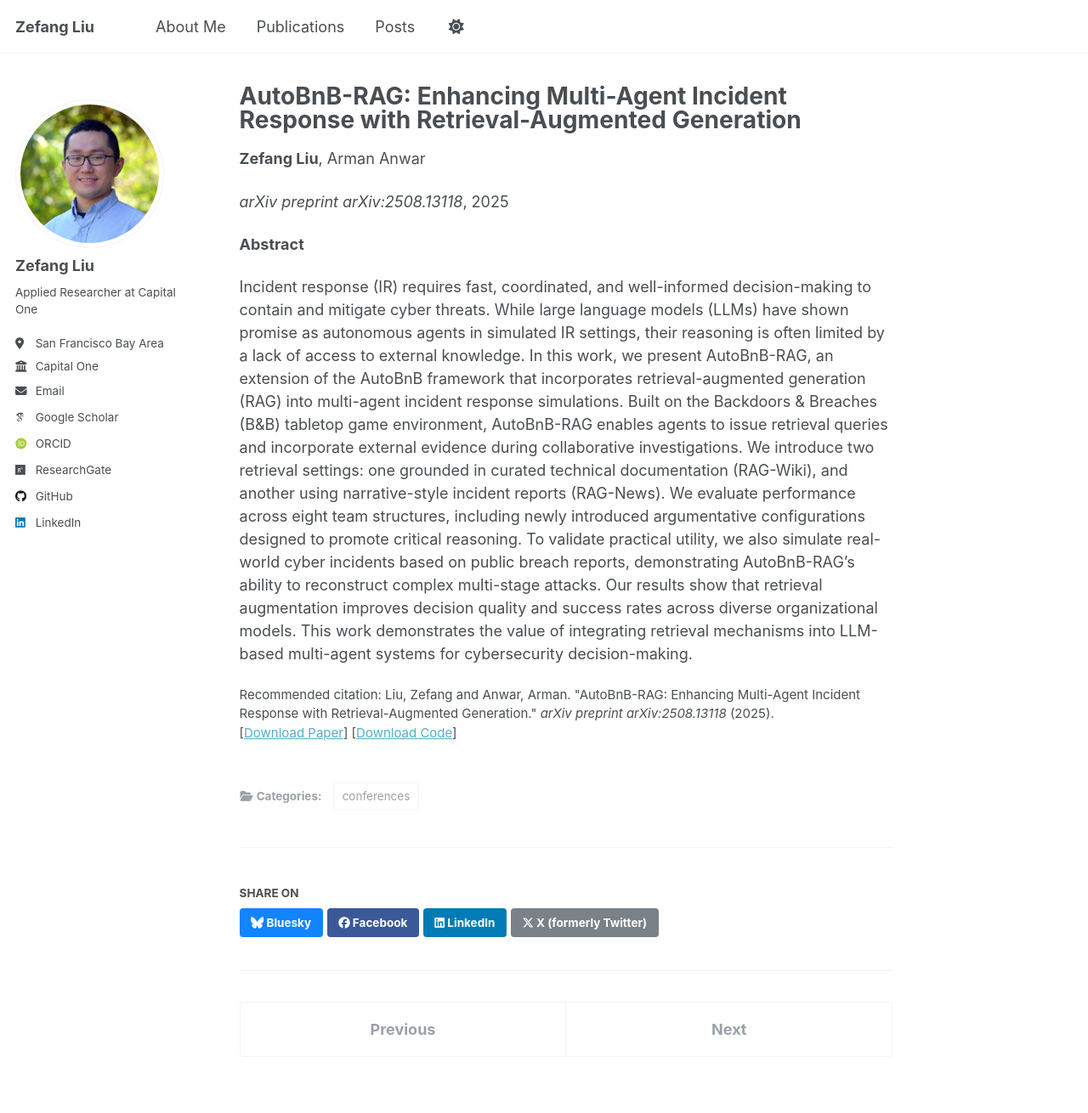
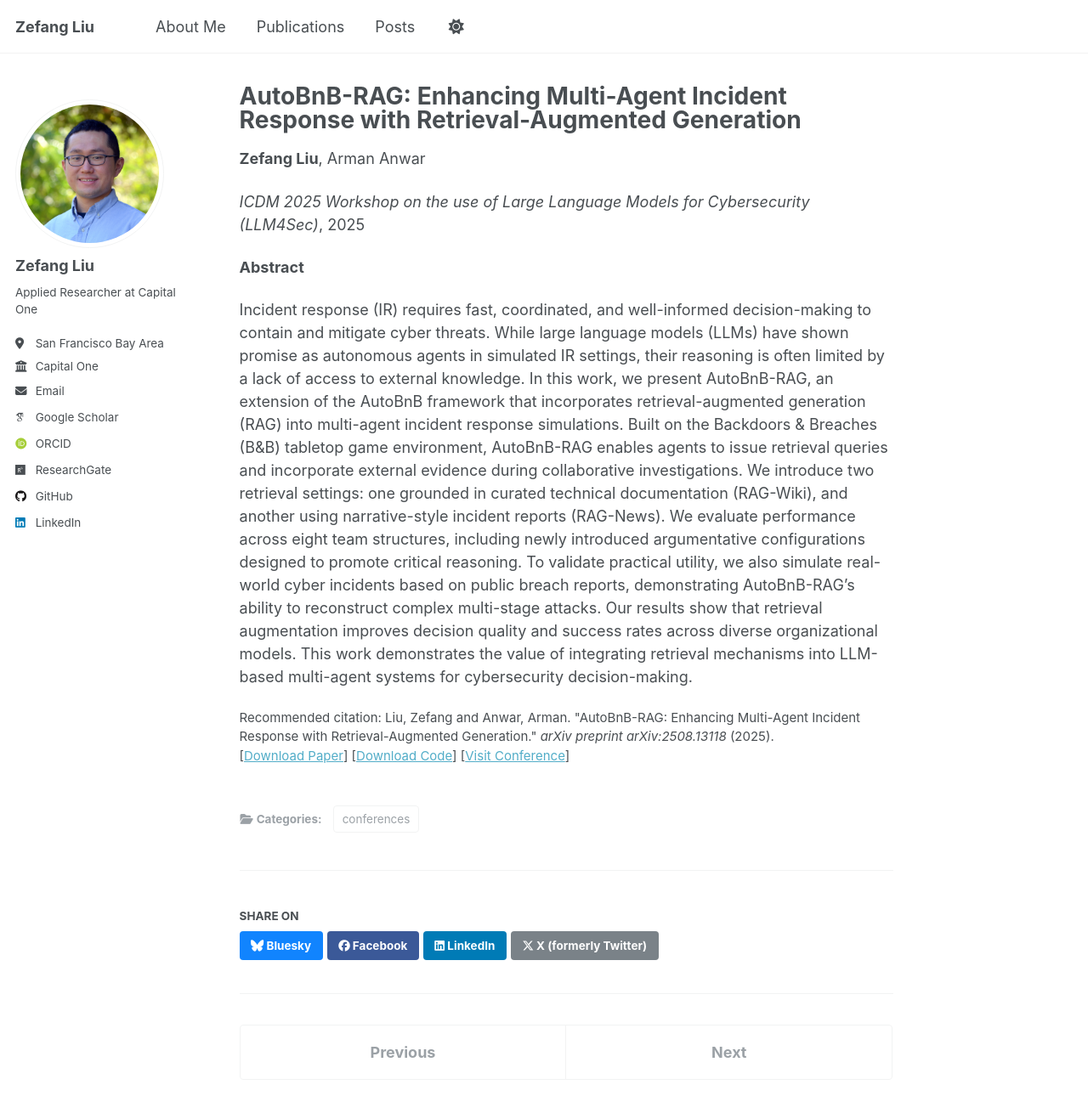
Before and after one commit to zefang-liu/zefang-liu.github.io, a Jekyll site: the page built from _publications/liu2025autobnbrag.md, in a window 1280 px wide and 1400 px high. Shown: the top 1310 px of the window at 85% size. Built offline with Jekyll 4.4.1, drawn with Linux system fonts in a browser that asks for light colours; some web fonts are replaced; a script that is not in the unit is left out.

Commit message:
Update a paper

```diff
--- a/_publications/liu2025autobnbrag.md
+++ b/_publications/liu2025autobnbrag.md
@@ -6,9 +6,10 @@ category: conferences
 permalink: /publication/liu2025autobnbrag
 excerpt: 'AutoBnB-RAG adds retrieval-augmented generation to multi-agent incident response, improving coordination and decision-making in cyber incident simulations.'
 date: 2025-08-18
-venue: 'arXiv preprint arXiv:2508.13118'
+venue: 'ICDM 2025 Workshop on the use of Large Language Models for Cybersecurity (LLM4Sec)'
 paperurl: 'https://arxiv.org/abs/2508.13118'
 codeurl: 'https://github.com/zefang-liu/AutoBnB'
+confurl: 'https://llm4sec-workshop.github.io/index'
 citation: 'Liu, Zefang and Anwar, Arman. &quot;AutoBnB-RAG: Enhancing Multi-Agent Incident Response with Retrieval-Augmented Generation.&quot; <i>arXiv preprint arXiv:2508.13118</i> (2025).'
 
 ---
```
